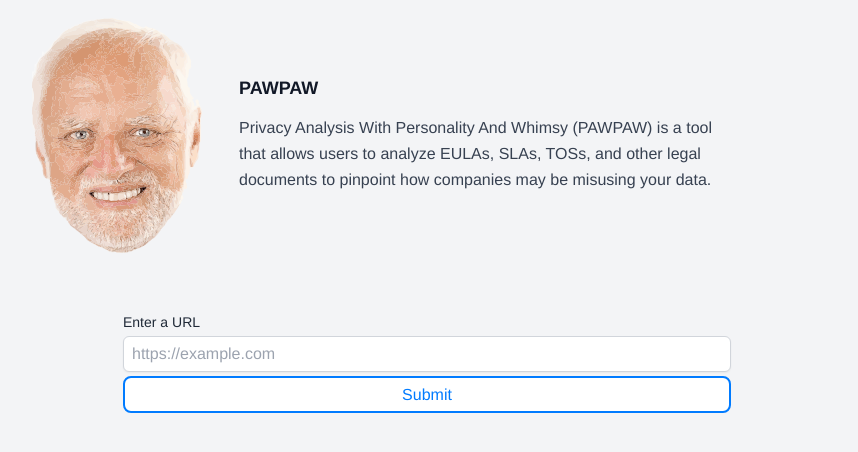
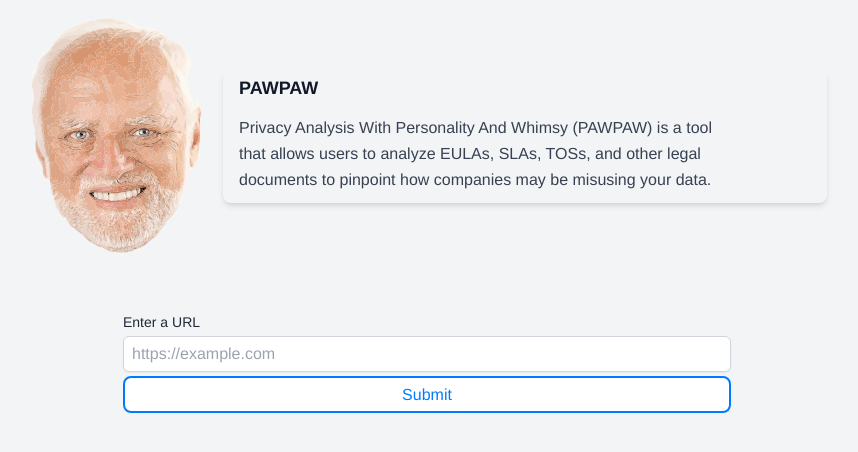
Before and after one commit to spoonmilk/pawpaw-analyst, a Next.js app: page / in a window 1280 px wide. Shown: the top 452 px of the page, without its empty margins (213-1071 px from the left). Built offline with nearby package versions, Linux system fonts and the light colour scheme.

Commit message:
feat: more beautification, spacing stuff.

```diff
--- a/src/app/components/Input.tsx
+++ b/src/app/components/Input.tsx
@@ -17,7 +17,7 @@ export default function Input({ value, setValue }: { value: string, setValue: (v
 
             <motion.button
                 type="submit"
-                className="py-1 bg-white text-accent border-2 border-accent rounded-lg hover:bg-accent hover:text-white transition-all mb-2"
+                className="py-1 bg-white text-accent border-2 border-accent rounded-lg hover:bg-accent hover:text-white transition-all"
                 whileHover={{ scale: 1.02 }}
                 whileTap={{ scale: 0.85 }}
             >
--- a/src/app/components/TitleHead.tsx
+++ b/src/app/components/TitleHead.tsx
@@ -9,7 +9,7 @@ export default function TitleHead() {
       <Image src={harold} alt="harold" className="h-60 w-auto" />
       <div>
         <motion.div
-          className="rounded-lg px-4 py-4"
+          className="rounded-lg px-4 py-2 shadow-md"
           transition={{ ease: easeInOut, duration: 0.5 }}
           whileHover={{
             scale: 1.02
```
Also changed, not shown: src/app/page.tsx (+0 -16 lines).
